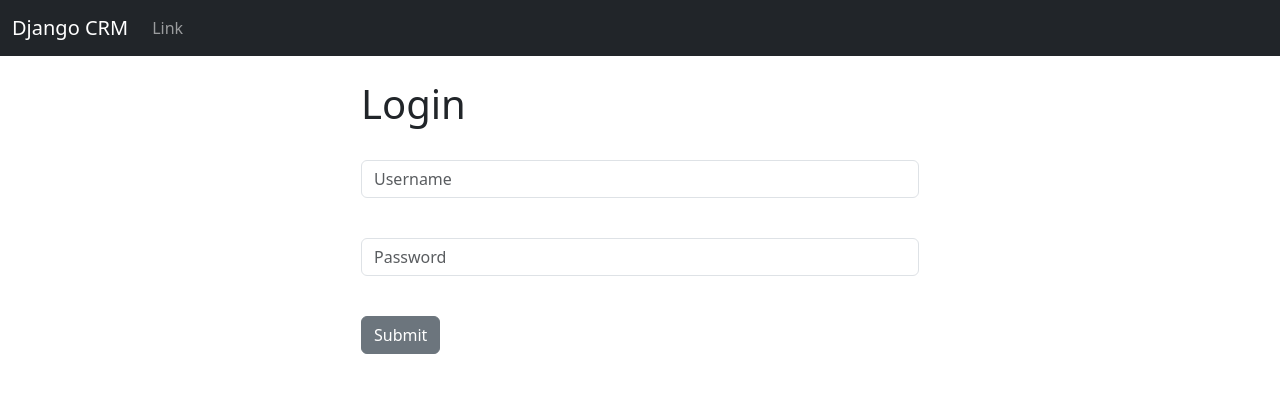
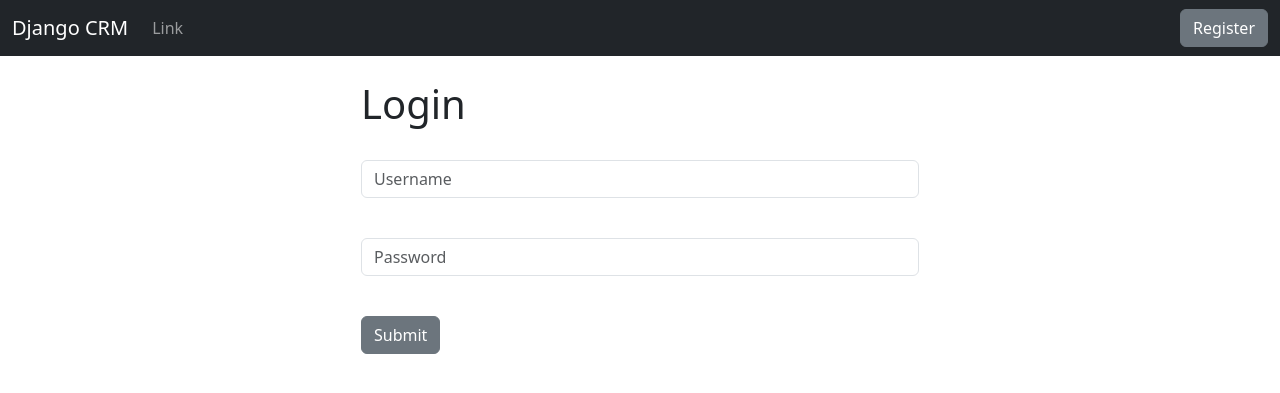
Before and after one commit to TharHtet236401/CRM, a Django app: page / in a window 1280 px wide. Shown: the top 393 px of the page. Run offline with Django 5.2, Linux system fonts and the light colour scheme.

Commit message:
basic register

```diff
--- a/dcrmApp/templates/nav.html
+++ b/dcrmApp/templates/nav.html
@@ -17,6 +17,11 @@
         {% csrf_token %}
         <button class="btn btn-secondary" type="submit">Logout</button>
       </form>
+      {% else %}
+      <form action="{% url 'register' %}" method="POST">
+        {% csrf_token %}
+        <button class="btn btn-secondary" type="submit">Register</button>
+      </form>
       {% endif %}
     </div>
   </nav>
--- /dev/null
+++ b/dcrmApp/templates/register.html
@@ -0,0 +1 @@
+<h1>Register</h1>
--- a/dcrmApp/urls.py
+++ b/dcrmApp/urls.py
@@ -3,6 +3,6 @@ from . import views
 
 urlpatterns = [
     path('', views.home, name='home'),
-    path('register/', views.register, name='register'),
+    path('register/', views.register_user, name='register'),
     path('logout/', views.logout_user, name='logout'),
 ]
--- a/dcrmApp/views.py
+++ b/dcrmApp/views.py
@@ -19,8 +19,8 @@ def home(request):
             return redirect('home')
     return render(request, 'home.html',{})
 
-def register(request):
-    pass
+def register_user(request):
+    return render(request, 'register.html',{})
 
 
 def logout_user(request):
```
